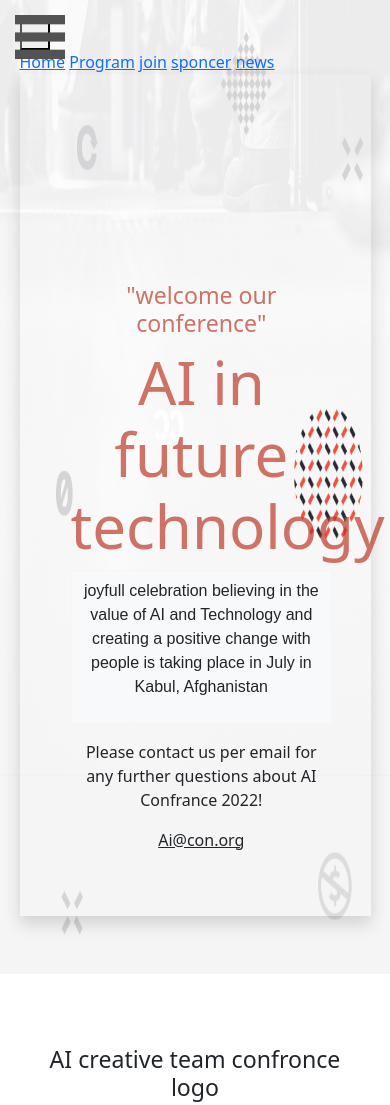
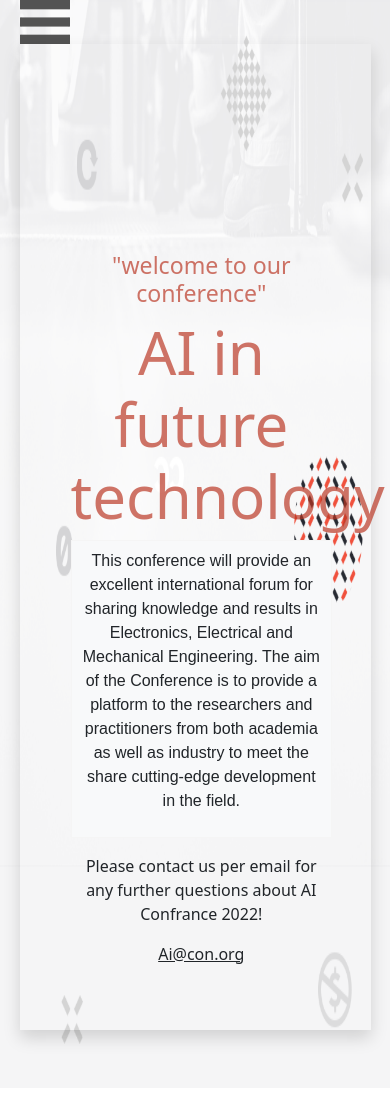
Before and after one commit to tamana-Balkhi/capstone-1, a website: page about.html in a window 390 px wide. Shown: the top 1105 px of the page. Drawn offline with nearby package versions, Linux system fonts and the light colour scheme.

Commit message:
add mobile menu for about page

```diff
--- a/about.html
+++ b/about.html
@@ -41,37 +41,42 @@
           </div>
         </div>
       </div>
-      <div class=" d-md-none humburger">
-        <img src="images/mobile_menu.png" alt="">
-      </div>
     </div>
-    <section class="mobile_nav">
-      <div class="mobile-nav-inner">
-        <div class="menu-cancel">
-          <button class="cancel" type="button">&times;</button>
-        </div>
-        <div class="mobile-menu">
-          <a href="index.html" class="link">Home</a>
-          <a href="#program" class="link">Program</a>
-          <a href="#join" class="link">join</a>
-          <a href="#sponcer" class="link">sponcer</a>
-          <a href="#news" class="link">news</a>
+
+    <nav class=" mobile-header">
+      <div class="mobile-v nav-bar">
+        <div>
+          <img src="./images/mobile_menu.png" id="hamburger" alt="hamburger icon" />
         </div>
       </div>
-    </section>
+      <div id="mobilemenu" class="hide m-List">
+        <div class="img-container">
+          <img src="./images/cancel.png" class="cancel" id="cancel" alt="" />
+        </div>
+        <ul class="menu">
+          <li id="m-h1" class="Links"><a href="index.html">home</a></li>
+          <li id="m-h2" class="Links"><a href="#program">program</a></li>
+          <li id="m-h3" class="Links"><a href="#join">join</a></li>
+          <li id="m-h3" class="Links"><a href="#partner">sponcer</a></li>
+        </ul>
+      </div>
+    </nav>
+
     <section class="container-fluid main-content py-5 shadow">
       <div class="welcome   text-center">
-        <h3>"welcome our conference"</h3>
+        <h3>"welcome to our conference"</h3>
         <div class="mx-0">
           <h1 class=" display-title">AI in future
             technology
           </h1>
         </div>
         <div class="description-about bg-light w-100">
-          <p class="display-paragraph">joyfull celebration believing in the value of
-            AI and
-            Technology and
-            creating a positive change with people is taking place in July in Kabul, Afghanistan</p>
+          <p class="display-paragraph">This conference will provide an excellent international forum for sharing
+            knowledge and
+            results in Electronics, Electrical and
+            Mechanical Engineering. The aim of the Conference is to provide a platform to the researchers and
+            practitioners from
+            both academia as well as industry to meet the share cutting-edge development in the field.</p>
         </div>
         <div class="text-center my-3">
           <p>Please contact us per email for any further questions about AI Confrance 2022!</p>
@@ -82,7 +87,7 @@
   </section>
   <section class="mt-5 p-4 about-logo">
     <h3 class="text-center text-dark">
-      AI creative team confronce logo </h3>
+      AI creative team conference logo </h3>
     <p class="mx-5 text-center p-3">
       Lorem ipsum dolor sit, amet consectetur adipisicing elit. Facere eum maiores sapiente odio adipisci fugiat alias
       illo quia odit, autem explicabo? Ducimus exercitationem dignissimos recusandae vero modi at ad perspiciatis.
@@ -127,6 +132,7 @@
       </div>
     </div>
   </footer>
+  <script src="index.js"></script>
 </body>
 
 </html>
```
